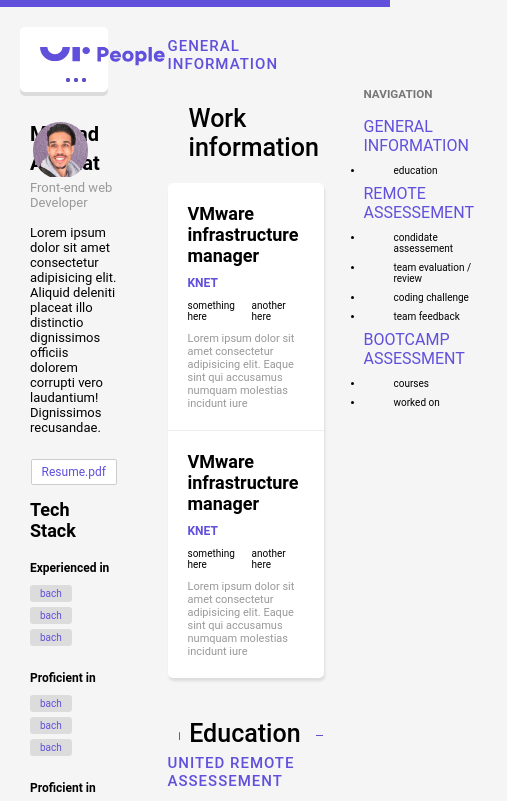
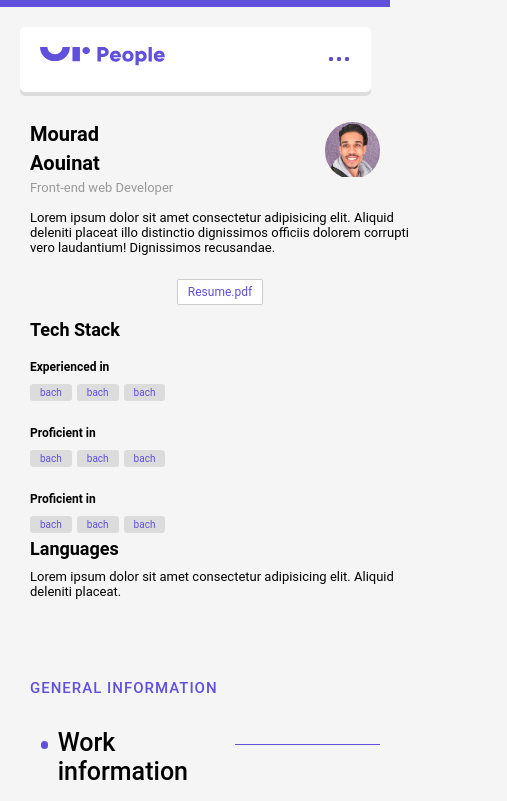
Before and after one commit to mouradaouinat/ur-people, a React (Create React App) app: page /profile/1 in a window 390 px wide. Shown: the top 801 px of the page, 507 px wide, since content can reach past the window. Built offline with nearby package versions, Linux system fonts and the light colour scheme.

Commit message:
Add media queries

```diff
--- a/src/components/layout/Navigation.jsx
+++ b/src/components/layout/Navigation.jsx
@@ -10,6 +10,10 @@ const Title = styled.h3`
 const Container = styled.div`
   margin-top: 8rem;
   position: relative;
+
+  @media only screen and (max-width: 600px) {
+    display: none;
+  }
 `;
 
 const Nav = styled.nav`
--- a/src/components/pages/Profile.jsx
+++ b/src/components/pages/Profile.jsx
@@ -8,6 +8,10 @@ const Container = styled.div`
   display: flex;
   flex-direction: row;
   justify-content: left;
+
+  @media only screen and (max-width: 600px) {
+    flex-direction: column;
+  }
 `;
 
 const Profile = () => (
--- a/src/components/sections/Main.jsx
+++ b/src/components/sections/Main.jsx
@@ -25,6 +25,10 @@ const Container = styled.div`
   margin-top: 3rem;
   margin-left: 3rem;
   margin-right: 4rem;
+
+  @media only screen and (max-width: 600px) {
+    width: 90%;
+  }
 `;
 
 const Main = () => {
--- a/src/components/sections/PersonCard.jsx
+++ b/src/components/sections/PersonCard.jsx
@@ -13,6 +13,10 @@ const Card = styled.div`
 const Wrapper = styled.div`
   width: 25%;
   margin: 2rem 2rem;
+
+  @media only screen and (max-width: 600px) {
+    width: 100%;
+  }
 `;
 
 const CardImage = styled.div`
```
